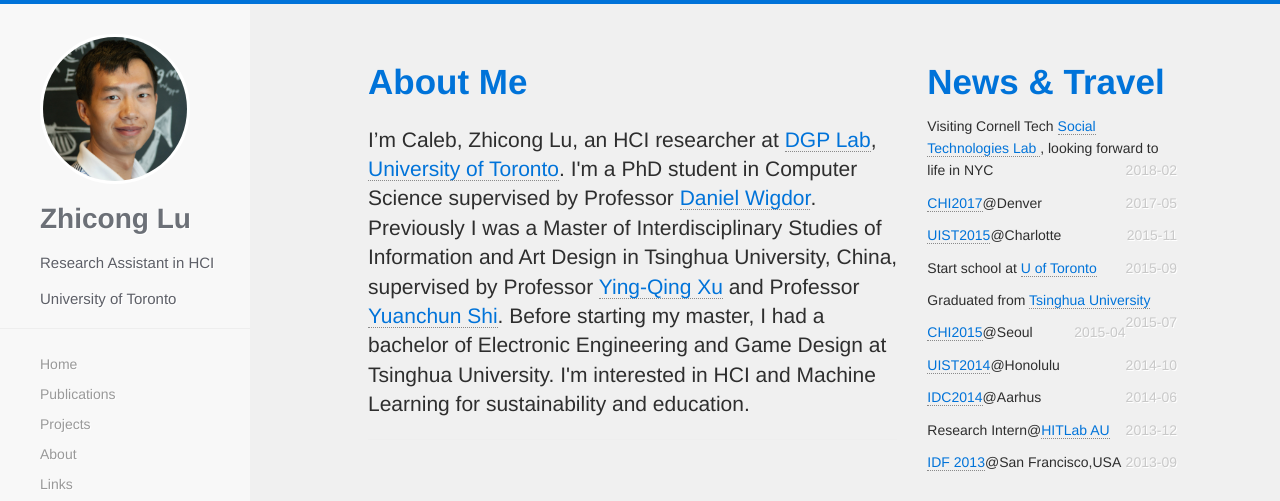
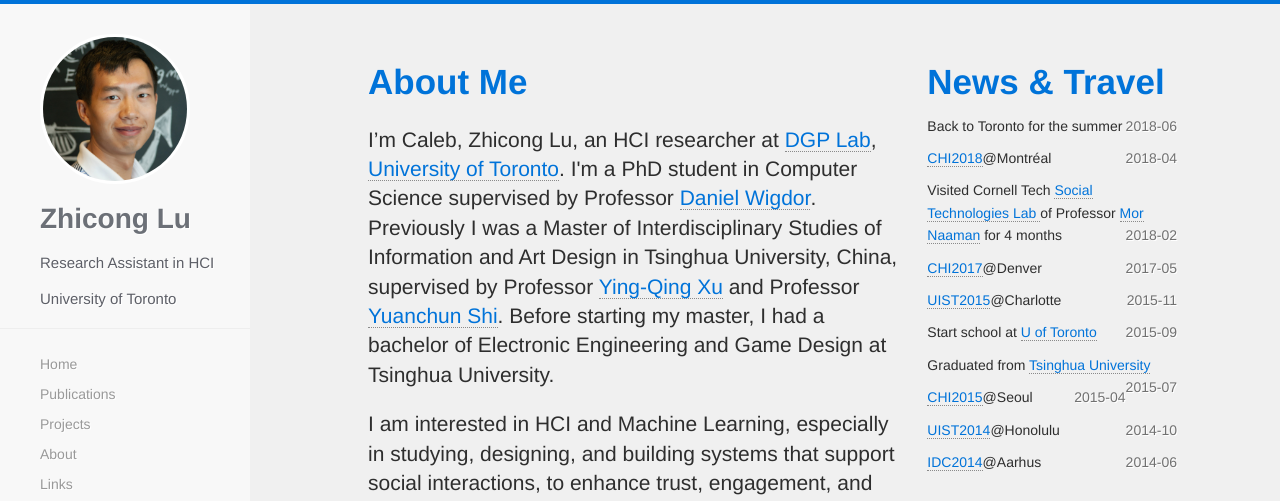
Before and after one commit to luzc08/luzc08.github.io, a Jekyll site: the page built from index.html, in a window 1280 px wide and 1400 px high. Shown: the top 501 px of the window. Built offline with Jekyll 4.4.1, drawn with Linux system fonts in a browser that asks for light colours; nearby versions of some CDN libraries; some of the changed text lies outside the part shown.

Commit message:
Update 18-09-24

```diff
--- a/_data/news.yml
+++ b/_data/news.yml
@@ -1,5 +1,11 @@
+- date: 2018-06
+  event: Back to Toronto for the summer
+
+- date: 2018-04
+  event: <a  target="_blank" href="https://chi2018.acm.org/">CHI2018</a>@Montréal
+
 - date: 2018-02
-  event: Visiting Cornell Tech <a  target="_blank" href="https://s.tech.cornell.edu/">Social Technologies Lab </a>, looking forward to life in NYC
+  event: Visited Cornell Tech <a  target="_blank" href="https://s.tech.cornell.edu/">Social Technologies Lab </a> of Professor <a target="_blank" href="https://people.jacobs.cornell.edu/mor/">Mor Naaman</a> for 4 months
 
 - date: 2017-05
   event: <a  target="_blank" href="https://chi2017.acm.org/">CHI2017</a>@Denver
--- a/_includes/greeting.html
+++ b/_includes/greeting.html
@@ -2,7 +2,8 @@
   <!--<div class="container">-->
     <div id="welcome-greeting">
       <h1>About Me</h1>
-      <h2>I’m Caleb, Zhicong Lu, an HCI researcher at <a target="_blank" href="http://www.dgp.toronto.edu/">DGP Lab</a>, <a target="_blank" href="http://www.cs.toronto.edu/">University of Toronto</a>. I'm a PhD student in Computer Science supervised by Professor <a target="_blank" href="http://www.dgp.toronto.edu/~dwigdor/">Daniel Wigdor</a>. Previously I was a Master of Interdisciplinary Studies of Information and Art Design in Tsinghua University, China, supervised by Professor <a target="_blank" href="http://www.x-studio.org.cn/~yqxu">Ying-Qing Xu</a> and Professor <a target="_blank" href="http://media.cs.tsinghua.edu.cn/~pervasive/shiyc/">Yuanchun Shi</a>. Before starting my master, I had a bachelor of Electronic Engineering and Game Design at Tsinghua University. I'm interested in HCI and Machine Learning for sustainability and education.</h2>
+        <h2>I’m Caleb, Zhicong Lu, an HCI researcher at <a target="_blank" href="http://www.dgp.toronto.edu/">DGP Lab</a>, <a target="_blank" href="http://www.cs.toronto.edu/">University of Toronto</a>. I'm a PhD student in Computer Science supervised by Professor <a target="_blank" href="http://www.dgp.toronto.edu/~dwigdor/">Daniel Wigdor</a>. Previously I was a Master of Interdisciplinary Studies of Information and Art Design in Tsinghua University, China, supervised by Professor <a target="_blank" href="http://www.x-studio.org.cn/~yqxu">Ying-Qing Xu</a> and Professor <a target="_blank" href="http://media.cs.tsinghua.edu.cn/~pervasive/shiyc/">Yuanchun Shi</a>. Before starting my master, I had a bachelor of Electronic Engineering and Game Design at Tsinghua University. </h2>
+        <h2> I am interested in HCI and Machine Learning, especially in studying, designing, and building systems that support social interactions, to enhance trust, engagement, and knowledge sharing in virtual and physical spaces. </h2>
       <hr />
     </div>
   <!--</div>-->
--- a/_publications/2017-11-12-LiveStreamingCHI2018.markdown
+++ b/_publications/2017-11-12-LiveStreamingCHI2018.markdown
@@ -4,8 +4,8 @@
 date: 2017-12-01 11:34:28+00:00
 layout: publications
 slug: publications
-title: 'You Watch, You Give, and You Engage: A Study of Live Streaming Practices in China (To appear in CHI 2018)'
-bib: "Zhicong Lu, Haijun Xia, Seongkook Heo, Daniel Wigdor "
+title: 'You Watch, You Give, and You Engage: A Study of Live Streaming Practices in China'
+bib: "Zhicong Lu, Haijun Xia, Seongkook Heo, and Daniel Wigdor. You Watch, You Give, and You Engage: A Study of Live Streaming Practices in China. In Proceedings of the 2018 CHI Conference on Human Factors in Computing Systems, p. 466. ACM, 2018."
 wordpress_id: 410
 image: /images/CHI2018.png
 abstract: 'Despite gaining traction in North America, live streaming has not reached the popularity it has in China, where live streaming has a tremendous impact on the social behaviors of users. To better understand this socio-technological phenomenon, we conducted a mixed methods study of live streaming practices in China. We present the results of an online survey of 527 live streaming users, focusing on their broadcasting or viewing practices and the experiences they find most engaging. We also interviewed 14 active users to further explore their motivations and experiences. Our data revealed the different categories of content that was broadcasted and how varying aspects of this content engaged viewers. We gained insight into the role reward systems and fan group-chat play in engaging users, while also found evidence that both viewers and streamers desire deeper channels and mechanisms for interaction in addition to the commenting, gifting, and fan groups that are available today.'
--- a/css/hc.css
+++ b/css/hc.css
@@ -21,9 +21,14 @@
   /*color:#6d7680*/
 }
 
-h2,h3
+h2
 {
   font-weight:700
+}
+
+h3
+{
+  font-weight:400
 }
 
 h1 a,h2 a,h3 a,h4 a
@@ -39,7 +44,7 @@
 p
 {
   font-family:"Helvetica Neue", helvetica, "Open Sans", sans-serif;
-  font-weight:200
+  font-weight:250
 }
 
 .posts
@@ -150,7 +155,7 @@
 .sidebar-nav > .sidebar-brand > h3
 {
   font-size:15px;
-  font-weight:100;
+  font-weight:150;
   color:#5d5f67
 }
 
@@ -306,7 +311,7 @@
 .news h4
 {
   font-size:1.0em;
-  font-weight:100;
+  font-weight:150;
   color:#2e2e2e;
   padding-top:0;
   line-height:160%
@@ -314,7 +319,7 @@
 
 .news h4 a
 {
-  font-weight:100;
+  font-weight:150;
   color:#0073d9
 }
 
@@ -343,7 +348,7 @@
 #welcome-greeting > h2
 {
   font-size:1.5em;
-  font-weight:100;
+  font-weight:200;
   color:#2e2e2e;
   padding-top:0;
   line-height:140%
@@ -351,7 +356,7 @@
 
 #welcome-greeting h2 a
 {
-  font-weight:100;
+  font-weight:200;
   color:#0073d9
 }
 
@@ -469,7 +474,7 @@
 
 time
 {
-  color:#c9c9c9;
+  color:#717171;
   font-family:"Helvetica Neue", helvetica, "Open Sans", sans-serif;
   font-weight:100;
   text-shadow:1px 1px #fff
```
Also changed, not shown: _publications/2018-07-12-InkPlannerVis2018.markdown (added, +17 -0 lines), _publications/2018-08-08-StreamWikiCSCW2018.markdown (added, +17 -0 lines), images/vast2018.png (added), 2 other files.
